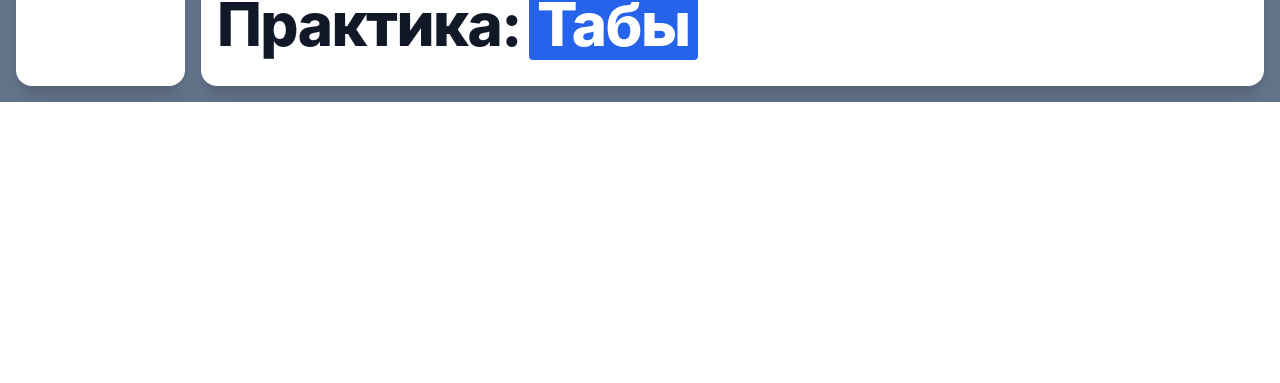
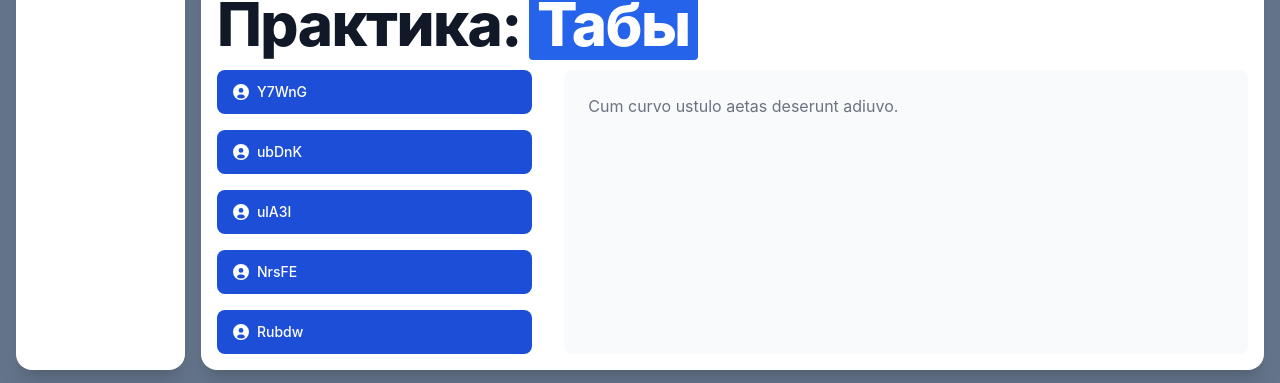
Before and after one commit to mamblijoe/react-homework, a React (Vite) app: page /compound in a window 1280 px wide. Shown: the part 1140-1523 px from the top of the page. Before the commit the page ends 1242 px from the top, so only its background shows below. Built offline with nearby package versions, Linux system fonts and the light colour scheme.

Commit message:
домашка по react compound tabs

```diff
--- /dev/null
+++ b/src/components/Compound/CompoundTabs.tsx
@@ -0,0 +1,111 @@
+import React, { ReactNode, useState } from 'react'
+import { noop } from 'lodash'
+import { twMerge } from 'tailwind-merge'
+
+type Tab = { code: string; label: string; content: string }
+
+type CompoundTabsContextProps = {
+    children: ReactNode
+    defaultTab: string
+}
+
+type CompoundTabsContext = {
+    activeTab: string
+    onClick: (tab: string) => void
+}
+
+type CompoundTabsProps = {
+    children: ReactNode
+}
+
+type CompoundTabsItemProps = {
+    tab: Tab
+}
+
+const CompoundTabsContext = React.createContext<CompoundTabsContext>({
+    activeTab: '',
+    onClick: noop,
+})
+
+function CompoundTabs({ children, defaultTab = '' }: CompoundTabsContextProps) {
+    const [activeTab, setActiveTab] = useState<string>(defaultTab)
+
+    const onClick = (tab: string) => {
+        setActiveTab(tab)
+    }
+
+    const value = React.useMemo(
+        () => ({
+            activeTab,
+            onClick,
+        }),
+        [activeTab]
+    )
+
+    return (
+        <CompoundTabsContext.Provider value={value}>
+            <div className="md:flex">{children}</div>
+        </CompoundTabsContext.Provider>
+    )
+}
+
+function useCompoundTabs(): CompoundTabsContext {
+    const context = React.useContext(CompoundTabsContext)
+
+    if (!context) {
+        throw new Error(
+            'This component must be used within a <CompundListProvider> component.'
+        )
+    }
+
+    return context
+}
+
+CompoundTabs.Triggers = function Triggers({ children }: CompoundTabsProps) {
+    return (
+        <ul className="flex-column space-y space-y-4 text-sm font-medium text-gray-500 dark:text-gray-400 md:me-4 mb-4 md:mb-0">
+            {children}
+        </ul>
+    )
+}
+
+CompoundTabs.Trigger = function Trigger({ tab }: CompoundTabsItemProps) {
+    const { activeTab, onClick } = useCompoundTabs()
+    const isActive = tab.code === activeTab
+    return (
+        <li
+            onClick={() => onClick(tab.code)}
+            className={twMerge(
+                'cursor-pointer inline-flex items-center px-4 py-3 text-white bg-blue-700 rounded-lg w-full dark:bg-gray-800 hover:dark:bg-blue-600',
+                isActive && 'dark:bg-blue-600'
+            )}
+        >
+            <svg
+                className="w-4 h-4 me-2 text-white"
+                aria-hidden="true"
+                xmlns="http://www.w3.org/2000/svg"
+                fill="currentColor"
+                viewBox="0 0 20 20"
+            >
+                <path d="M10 0a10 10 0 1 0 10 10A10.011 10.011 0 0 0 10 0Zm0 5a3 3 0 1 1 0 6 3 3 0 0 1 0-6Zm0 13a8.949 8.949 0 0 1-4.951-1.488A3.987 3.987 0 0 1 9 13h2a3.987 3.987 0 0 1 3.951 3.512A8.949 8.949 0 0 1 10 18Z" />
+            </svg>
+            {tab.label}
+        </li>
+    )
+}
+
+CompoundTabs.Contents = function Contents({ children }: CompoundTabsProps) {
+    return (
+        <div className="p-6 bg-gray-50 text-medium text-gray-500 dark:text-gray-400 dark:bg-gray-800 rounded-lg w-full">
+            {children}
+        </div>
+    )
+}
+
+CompoundTabs.Content = function Content({ tab }: CompoundTabsItemProps) {
+    const { activeTab } = useCompoundTabs()
+    const isHide = tab.code !== activeTab
+    return <div className={twMerge(isHide && 'hidden')}>{tab.content}</div>
+}
+
+export default CompoundTabs
--- a/src/components/Compound/index.tsx
+++ b/src/components/Compound/index.tsx
@@ -4,12 +4,20 @@ import CompoundList from './CompoundList.tsx'
 import { range } from 'lodash'
 import { faker } from '@faker-js/faker/locale/en'
 import CompoundCard from './CompoundCard.tsx'
+import CompoundTabs from './CompoundTabs.tsx'
 
 type Option = { value: string; label: string }
+type Tab = { code: string; label: string; content: string }
 
 const options: Option[] = range(5).map((_item) => ({
     value: faker.string.uuid(),
     label: faker.lorem.lines(1),
+}))
+
+const tabs: Tab[] = range(5).map((_item) => ({
+    code: faker.string.uuid(),
+    label: faker.string.alphanumeric(5),
+    content: faker.lorem.lines(1),
 }))
 
 const Compound = () => {
@@ -97,6 +105,20 @@ const Compound = () => {
                     Табы
                 </mark>{' '}
             </h2>
+            <CompoundTabs defaultTab={tabs[0].code}>
+                <CompoundTabs.Triggers>
+                    <CompoundTabs.Triggers>
+                        {tabs.map((tab) => (
+                            <CompoundTabs.Trigger tab={tab} />
+                        ))}
+                    </CompoundTabs.Triggers>
+                </CompoundTabs.Triggers>
+                <CompoundTabs.Contents>
+                    {tabs.map((tab) => (
+                        <CompoundTabs.Content tab={tab} />
+                    ))}
+                </CompoundTabs.Contents>
+            </CompoundTabs>
         </Layout>
     )
 }
```
